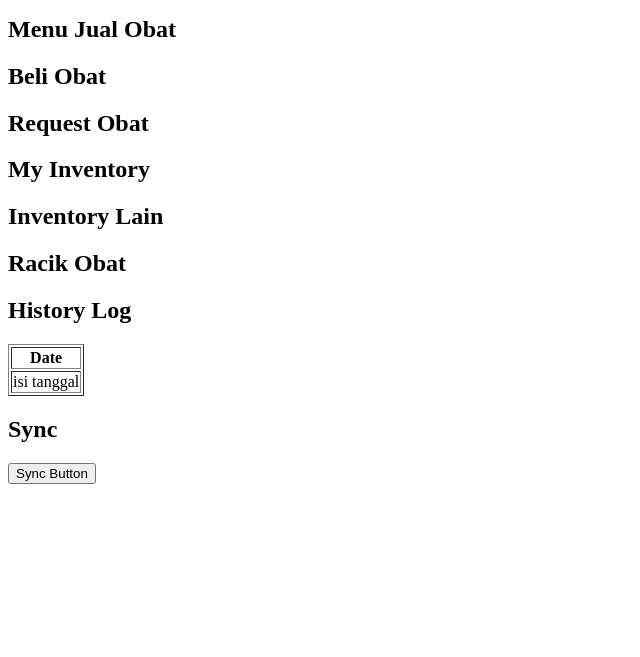
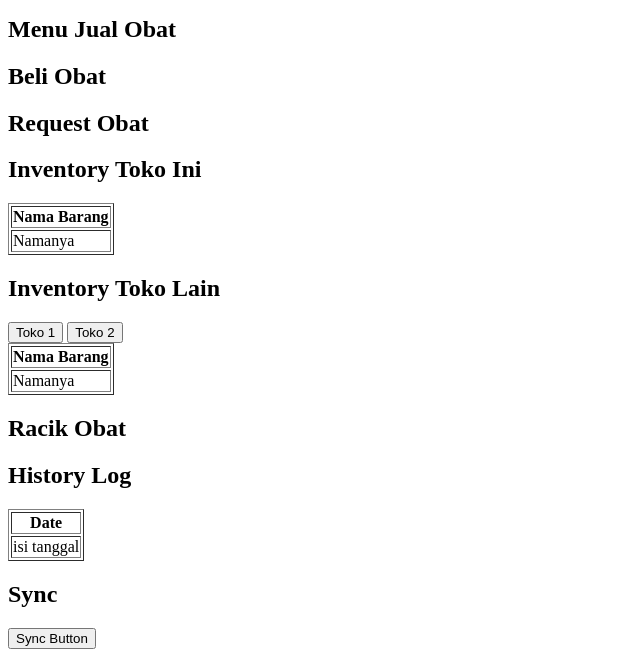
Before and after one commit to rickytanyawan/DistributedDatabase2023, a PHP site: page /Home.php in a window 1280 px wide. Shown: the part 215-872 px from the top of the page, without its empty margins (0-640 px from the left). Before the commit the page ends 699 px from the top, so only its background shows below. Run offline with PHP 8.4, Linux system fonts and the light colour scheme.

Commit message:
update dikit

```diff
--- a/pages/Home.php
+++ b/pages/Home.php
@@ -116,10 +116,40 @@
         <h1>Request Obat</h1>
     </section>
     <section class="hidden" id="menuCekInventorySendiri">
-        <h1>My Inventory</h1>
+        <div>
+            <h1>Inventory Toko Ini</h1>
+            <table border="1px black">
+                <thead>
+                    <tr>
+                        <th>Nama Barang</th>
+                    </tr>
+                </thead>
+                <tbody>
+                    <tr>
+                        <td>Namanya</td>
+                    </tr>
+                </tbody>
+            </table>
+        </div>
     </section>
     <section class="hidden" id="menuCekInventoryLain">
-        <h1>Inventory Lain</h1>
+        <div>
+            <h1>Inventory Toko Lain</h1>
+            <button>Toko 1</button>
+            <button>Toko 2</button>
+            <table border="1px black">
+                <thead>
+                    <tr>
+                        <th>Nama Barang</th>
+                    </tr>
+                </thead>
+                <tbody>
+                    <tr>
+                        <td>Namanya</td>
+                    </tr>
+                </tbody>
+            </table>
+        </div>
     </section>
     <section class="hidden" id="menuRacikObat">
         <h1>Racik Obat</h1>
```
